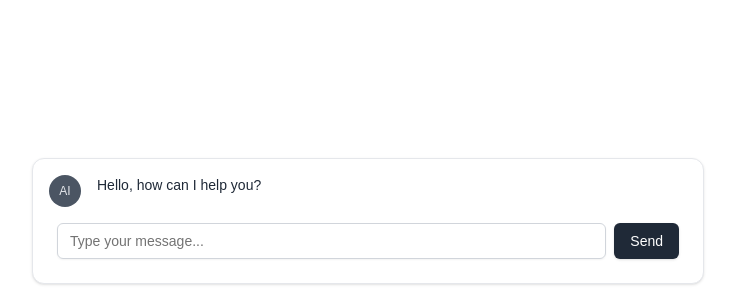
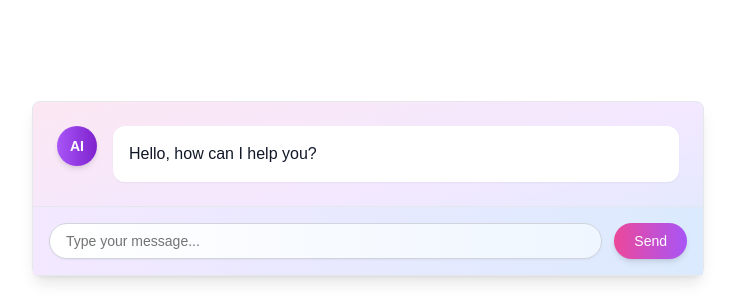
Before and after one commit to mariomeissner/joshu-assistant, a Next.js app: page / in a window 1280 px wide. Shown: the part 500-800 px from the top of the page, without its empty margins (272-1007 px from the left). Built offline with nearby package versions, Linux system fonts and the light colour scheme.

Commit message:
cool look

```diff
--- a/components/chat.tsx
+++ b/components/chat.tsx
@@ -17,37 +17,37 @@ export default function Chat() {
   });
 
   return (
-    <div className="fixed inset-x-0 bottom-0 p-4">
-      <Card className="w-full max-w-2xl mx-auto border-gray-200">
-        <CardContent className="p-4 space-y-4">
+    <div className="fixed inset-x-0 bottom-0 p-6">
+      <Card className="w-full max-w-2xl mx-auto border border-gray-200 rounded-lg shadow-lg bg-gradient-to-br from-pink-100 via-purple-100 to-blue-100">
+        <CardContent className="p-6 space-y-6">
           {messages.filter((message) => message.role != "system").map((message) => (
             <div key={message.id} className="flex items-start space-x-4">
               <div
-                className={`w-8 h-8 rounded-full flex items-center justify-center text-xs font-medium ${message.role === "user"
-                  ? "bg-gray-200 text-gray-600"
-                  : "bg-gray-600 text-gray-200"
-                  }`}
+                className={`w-10 h-10 rounded-full flex items-center justify-center text-sm font-semibold ${message.role === "user"
+                  ? "bg-gradient-to-r from-blue-400 to-blue-600 text-white"
+                  : "bg-gradient-to-r from-purple-500 to-purple-700 text-white"
+                  } shadow-md`}
                 aria-label={message.role === "user" ? "User" : "AI"}
               >
                 {message.role === "user" ? "U" : "AI"}
               </div>
-              <div className="flex-1 overflow-hidden">
-                <p className="text-sm text-gray-800">{message.content}</p>
+              <div className="flex-1 bg-white p-4 rounded-xl shadow-sm">
+                <p className="text-base text-gray-900">{message.content}</p>
               </div>
             </div>
           ))}
         </CardContent>
-        <CardFooter>
-          <form onSubmit={handleSubmit} className="flex w-full space-x-2">
+        <CardFooter className="p-4 border-t border-gray-200 bg-gradient-to-r from-purple-100 to-blue-100">
+          <form onSubmit={handleSubmit} className="flex w-full items-center space-x-3">
             <Input
               value={input}
               onChange={handleInputChange}
               placeholder="Type your message..."
-              className="flex-1 border-gray-300 focus:border-gray-500 focus:ring-gray-500"
+              className="flex-1 border-gray-300 focus:border-blue-500 focus:ring focus:ring-blue-200 focus:ring-opacity-50 rounded-full px-4 py-2 shadow-sm bg-gradient-to-r from-white to-blue-50"
             />
             <Button
               type="submit"
-              className="bg-gray-800 text-white hover:bg-gray-700"
+              className="bg-gradient-to-r from-pink-500 to-purple-500 text-white hover:bg-gradient-to-r hover:from-pink-600 hover:to-purple-600 focus:ring focus:ring-pink-300 focus:ring-opacity-50 px-5 py-2 rounded-full shadow-md transition duration-300 ease-in-out"
             >
               Send
             </Button>
```
